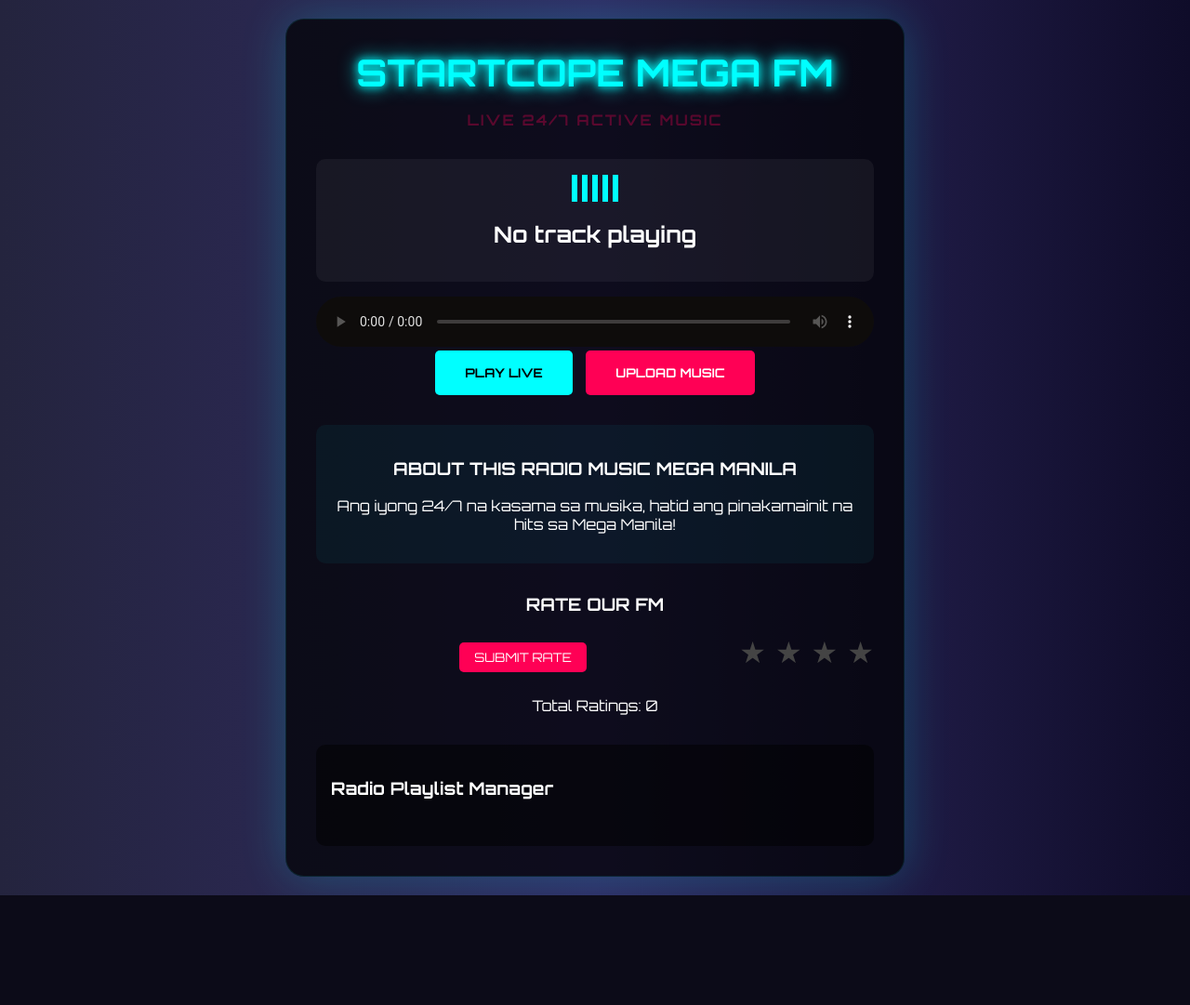
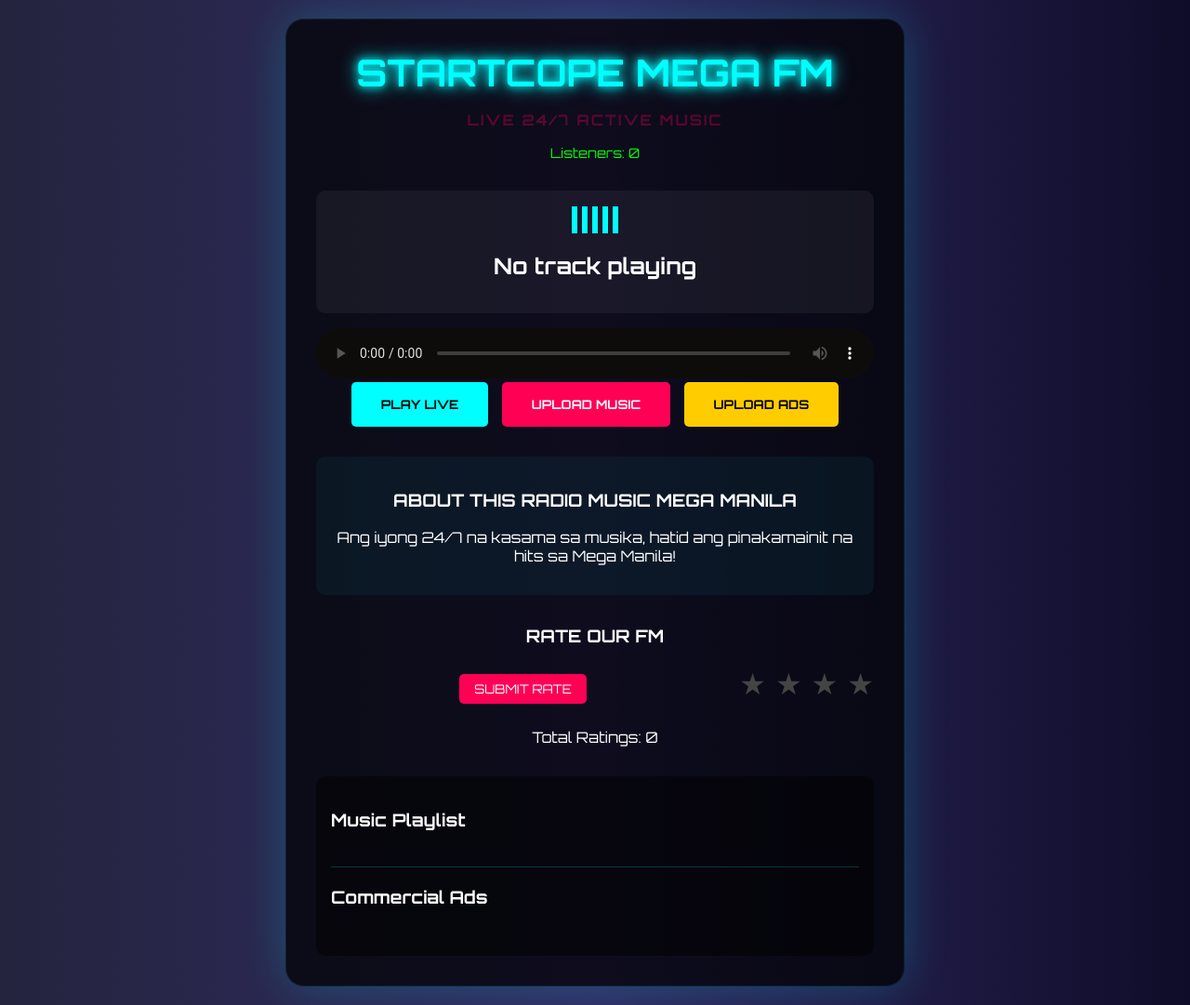
Before and after one commit to fderhbxsrgc5/Gogom, a Node server app: page / in a window 1280 px wide. Shown: the whole page at 93% size. Before the commit the page ends 963 px from the top, so only its background shows below. Run offline with Node 20, Linux system fonts and the light colour scheme.

Commit message:
Add listener count and separate ad uploads to the radio station
Implement listener tracking and distinct upload functionality for music and commercials.

Replit-Commit-Author: Agent
Replit-Commit-Session-Id: 73fe8e58-e4f7-468a-80ac-4fbcaa36120b
Replit-Commit-Checkpoint-Type: full_checkpoint
Replit-Commit-Event-Id: faf9527d-c6c4-45af-8e57-6fe19baee4a2
Replit-Commit-Screenshot-Url: https://storage.googleapis.com/screenshot-production-us-central1/5a512055-0e49-4ae6-ac48-3885f40c8f9c/73fe8e58-e4f7-468a-80ac-4fbcaa36120b/6zTZOgN
Replit-Helium-Checkpoint-Created: true

```diff
--- /dev/null
+++ b/listeners.json
@@ -0,0 +1 @@
+{"count":0}
--- a/public/css/style.css
+++ b/public/css/style.css
@@ -11,51 +11,21 @@ body {
     overflow-x: hidden;
 }
 
-.upload-btn {
-    background: #ff0055;
-    color: white;
-    border: none;
-    padding: 1rem 2rem;
-    font-family: inherit;
-    font-weight: bold;
-    cursor: pointer;
-    border-radius: 5px;
-    margin-left: 10px;
-    transition: 0.3s;
+.ad-btn {
+    background: #ffcc00 !important;
+    color: black !important;
 }
 
-.upload-btn:hover {
-    background: #00ffff;
-    color: black;
-    box-shadow: 0 0 20px #00ffff;
+.listeners-tag {
+    color: #00ff00;
+    font-size: 0.9rem;
+    margin-top: 5px;
 }
 
-.modal {
-    display: none;
-    position: fixed;
-    z-index: 2000;
-    left: 0;
-    top: 0;
-    width: 100%;
-    height: 100%;
-    background: rgba(0,0,0,0.9);
-}
-
-.modal-content {
-    background: #1a1a1a;
-    margin: 15% auto;
-    padding: 2rem;
-    border: 1px solid #00ffff;
-    width: 80%;
-    max-width: 400px;
-    border-radius: 10px;
-}
-
-.close-modal {
-    float: right;
-    font-size: 2rem;
-    cursor: pointer;
-    color: #ff0055;
+hr {
+    border: 0;
+    border-top: 1px solid rgba(0, 255, 255, 0.2);
+    margin: 20px 0;
 }
 
 .container {
@@ -129,6 +99,53 @@ body {
     background: #ff0055;
     color: white;
     box-shadow: 0 0 20px #ff0055;
+}
+
+.upload-btn {
+    background: #ff0055;
+    color: white;
+    border: none;
+    padding: 1rem 2rem;
+    font-family: inherit;
+    font-weight: bold;
+    cursor: pointer;
+    border-radius: 5px;
+    margin-left: 10px;
+    transition: 0.3s;
+}
+
+.upload-btn:hover {
+    background: #00ffff;
+    color: black;
+    box-shadow: 0 0 20px #00ffff;
+}
+
+.modal {
+    display: none;
+    position: fixed;
+    z-index: 2000;
+    left: 0;
+    top: 0;
+    width: 100%;
+    height: 100%;
+    background: rgba(0,0,0,0.9);
+}
+
+.modal-content {
+    background: #1a1a1a;
+    margin: 15% auto;
+    padding: 2rem;
+    border: 1px solid #00ffff;
+    width: 80%;
+    max-width: 400px;
+    border-radius: 10px;
+}
+
+.close-modal {
+    float: right;
+    font-size: 2rem;
+    cursor: pointer;
+    color: #ff0055;
 }
 
 .info-section {
--- a/public/index.html
+++ b/public/index.html
@@ -13,38 +13,46 @@
         <header>
             <h1 class="glow-text">STARTCOPE MEGA FM</h1>
             <p class="live-tag">LIVE 24/7 ACTIVE MUSIC</p>
+            <p class="listeners-tag">Listeners: 0</p>
         </header>
 
         <main>
             <div class="player-container">
                 <div class="now-playing">
                     <div class="visualizer">
-                        <div class="bar"></div>
-                        <div class="bar"></div>
-                        <div class="bar"></div>
-                        <div class="bar"></div>
-                        <div class="bar"></div>
+                        <div class="bar"></div><div class="bar"></div><div class="bar"></div><div class="bar"></div><div class="bar"></div>
                     </div>
                     <h2 id="current-track-name">No track playing</h2>
+                    <p id="track-type" style="color: #ff0055; font-size: 0.8rem;"></p>
                 </div>
 
-                <audio id="radio-player" controls preload="auto">
-                    Your browser does not support the audio element.
-                </audio>
+                <audio id="radio-player" controls preload="auto"></audio>
 
                 <div class="controls">
                     <button id="play-btn">PLAY LIVE</button>
-                    <button id="upload-trigger" class="upload-btn">UPLOAD MUSIC</button>
+                    <button id="upload-music-trigger" class="upload-btn">UPLOAD MUSIC</button>
+                    <button id="upload-ads-trigger" class="upload-btn ad-btn">UPLOAD ADS</button>
                 </div>
 
-                <!-- Hidden Upload Modal -->
-                <div id="upload-modal" class="modal">
+                <!-- Modals -->
+                <div id="music-modal" class="modal">
                     <div class="modal-content">
                         <span class="close-modal">&times;</span>
                         <h3>Upload Music</h3>
-                        <form action="/upload" method="POST" enctype="multipart/form-data">
-                            <input type="file" name="music" accept="audio/*" multiple required>
-                            <button type="submit">Start Upload</button>
+                        <form action="/upload?type=music" method="POST" enctype="multipart/form-data">
+                            <input type="file" name="files" accept="audio/*" multiple required>
+                            <button type="submit">Upload Music</button>
+                        </form>
+                    </div>
+                </div>
+
+                <div id="ads-modal" class="modal">
+                    <div class="modal-content">
+                        <span class="close-modal">&times;</span>
+                        <h3>Upload Commercial Ads</h3>
+                        <form action="/upload?type=ad" method="POST" enctype="multipart/form-data">
+                            <input type="file" name="files" accept="audio/*" multiple required>
+                            <button type="submit">Upload Ads</button>
                         </form>
                     </div>
                 </div>
@@ -64,70 +72,111 @@
                     <input type="radio" name="rating" value="1" id="star1"><label for="star1">★</label>
                     <button type="submit" class="rate-submit">SUBMIT RATE</button>
                 </form>
-                <div class="rating-stats">
-                    <p id="total-ratings">Total Ratings: 0</p>
-                </div>
+                <p>Total Ratings: 0</p>
             </div>
 
             <div class="playlist-box">
-                <h3>Radio Playlist Manager</h3>
+                <h3>Music Playlist</h3>
                 <ul id="playlist-display"></ul>
+                <hr>
+                <h3>Commercial Ads</h3>
+                <ul id="ads-display"></ul>
             </div>
         </main>
     </div>
 
     <script>
         const playlist = [];
+        const adsList = [];
         const player = document.getElementById('radio-player');
         const trackNameDisplay = document.getElementById('current-track-name');
+        const trackTypeDisplay = document.getElementById('track-type');
         const playBtn = document.getElementById('play-btn');
-        let currentIndex = 0;
 
-        // Modal Logic
-        const modal = document.getElementById("upload-modal");
-        const btn = document.getElementById("upload-trigger");
-        const span = document.getElementsByClassName("close-modal")[0];
+        let musicCounter = 0;
+        let isAdPlaying = false;
+        let playedMusic = [];
+        let playedAds = [];
 
-        if (btn) btn.onclick = () => modal.style.display = "block";
-        if (span) span.onclick = () => modal.style.display = "none";
-        window.onclick = (event) => {
-            if (event.target == modal) modal.style.display = "none";
+        function getRandomItem(list, playedList) {
+            let available = list.filter(item => !playedList.includes(item));
+            if (available.length === 0) {
+                playedList.length = 0;
+                available = list;
+            }
+            const item = available[Math.floor(Math.random() * available.length)];
+            playedList.push(item);
+            return item;
         }
 
         function playNext() {
-            if (playlist.length === 0) {
-                if (player.src) player.play();
+            if (playlist.length === 0 && adsList.length === 0) return;
+
+            if (!isAdPlaying && musicCounter >= 4 && adsList.length > 0) {
+                // Play 6 Ads
+                playAdsSequence(0);
                 return;
             }
 
-            player.src = '/music/' + playlist[currentIndex];
-            trackNameDisplay.innerText = playlist[currentIndex];
-            player.play().catch(e => console.log("Auto-play blocked or error:", e));
+            // Play Music
+            isAdPlaying = false;
+            if (playlist.length > 0) {
+                const track = getRandomItem(playlist, playedMusic);
+                player.src = '/music/' + track;
+                trackNameDisplay.innerText = track;
+                trackTypeDisplay.innerText = "NOW PLAYING: MUSIC";
+                musicCounter++;
+                player.play().catch(e => console.log(e));
+            }
+        }
 
-            currentIndex = (currentIndex + 1) % playlist.length;
+        function playAdsSequence(index) {
+            if (index >= 6 || adsList.length === 0) {
+                musicCounter = 0;
+                isAdPlaying = false;
+                playNext();
+                return;
+            }
+
+            isAdPlaying = true;
+            const ad = getRandomItem(adsList, playedAds);
+            player.src = '/ads/' + ad;
+            trackNameDisplay.innerText = ad;
+            trackTypeDisplay.innerText = "NOW PLAYING: COMMERCIAL AD " + (index + 1);
+
+            player.onended = () => playAdsSequence(index + 1);
+            player.play().catch(e => {
+                console.log(e);
+                playAdsSequence(index + 1);
+            });
         }
 
         player.onended = playNext;
 
         playBtn.onclick = () => {
-            if (playlist.length > 0 || player.src) {
-                if (player.paused) {
-                    if (!player.src && playlist.length > 0) playNext();
-                    else player.play();
-                    playBtn.innerText = "STOP";
-                } else {
-                    player.pause();
-                    playBtn.innerText = "PLAY LIVE";
-                }
+            if (player.paused) {
+                fetch('/update-listeners', {method: 'POST'});
+                playNext();
+                playBtn.innerText = "STOP";
             } else {
-                alert("Playlist is empty!");
+                player.pause();
+                playBtn.innerText = "PLAY LIVE";
             }
         };
 
-        // Initial setup
-        if (playlist.length > 0) {
-            player.src = '/music/' + playlist[0];
-            trackNameDisplay.innerText = playlist[0];
+        // Modals
+        function setupModal(triggerId, modalId) {
+            const modal = document.getElementById(modalId);
+            const btn = document.getElementById(triggerId);
+            const span = modal.querySelector(".close-modal");
+            btn.onclick = () => modal.style.display = "block";
+            span.onclick = () => modal.style.display = "none";
+        }
+        setupModal("upload-music-trigger", "music-modal");
+        setupModal("upload-ads-trigger", "ads-modal");
+
+        window.onclick = (event) => {
+            if (event.target.className === 'modal') event.target.style.display = "none";
         }
     </script>
 </body>
--- a/server.js
+++ b/server.js
@@ -10,13 +10,15 @@ app.use(express.static('public'));
 app.use(express.urlencoded({ extended: true }));
 
 const ratingsFile = path.join(__dirname, 'ratings.json');
+const listenersFile = path.join(__dirname, 'listeners.json');
 if (!fs.existsSync(ratingsFile)) fs.writeFileSync(ratingsFile, JSON.stringify([]));
+if (!fs.existsSync(listenersFile)) fs.writeFileSync(listenersFile, JSON.stringify({ count: 0 }));
 
 const storage = multer.diskStorage({
     destination: (req, file, cb) => {
-        const dir = 'public/music';
-        if (!fs.existsSync(dir)) fs.mkdirSync(dir, { recursive: true });
-        cb(null, dir);
+        const type = req.query.type === 'ad' ? 'public/ads' : 'public/music';
+        if (!fs.existsSync(type)) fs.mkdirSync(type, { recursive: true });
+        cb(null, type);
     },
     filename: (req, file, cb) => {
         cb(null, Date.now() + path.extname(file.originalname));
@@ -29,45 +31,53 @@ const upload = multer({
 
 app.get('/', (req, res) => {
     const musicDir = path.join(__dirname, 'public/music');
+    const adsDir = path.join(__dirname, 'public/ads');
     if (!fs.existsSync(musicDir)) fs.mkdirSync(musicDir, { recursive: true });
+    if (!fs.existsSync(adsDir)) fs.mkdirSync(adsDir, { recursive: true });
 
-    fs.readdir(musicDir, (err, files) => {
-        let playlist = [];
-        if (!err && files) {
-            playlist = files.filter(f => f.endsWith('.mp3') || f.endsWith('.m4a') || f.endsWith('.wav'));
-        }
+    const musicFiles = fs.readdirSync(musicDir).filter(f => f.endsWith('.mp3') || f.endsWith('.m4a') || f.endsWith('.wav'));
+    const adsFiles = fs.readdirSync(adsDir).filter(f => f.endsWith('.mp3') || f.endsWith('.m4a') || f.endsWith('.wav'));
 
     let ratings = [];
     try {
-            if (fs.existsSync(ratingsFile)) {
-                const content = fs.readFileSync(ratingsFile, 'utf8');
-                ratings = JSON.parse(content || '[]');
-            }
-        } catch (e) {
-            console.error("Ratings read error:", e);
-        }
+        ratings = JSON.parse(fs.readFileSync(ratingsFile, 'utf8') || '[]');
+    } catch (e) {}
+
+    let listenerData = { count: 0 };
+    try {
+        listenerData = JSON.parse(fs.readFileSync(listenersFile, 'utf8') || '{"count":0}');
+    } catch (e) {}
 
     let html = fs.readFileSync(path.join(__dirname, 'public/index.html'), 'utf8');
-        html = html.replace('const playlist = [];', `const playlist = ${JSON.stringify(playlist)};`);
+
+    // Inject Data
+    html = html.replace('const playlist = [];', `const playlist = ${JSON.stringify(musicFiles)};`);
+    html = html.replace('const adsList = [];', `const adsList = ${JSON.stringify(adsFiles)};`);
     html = html.replace('Total Ratings: 0', `Total Ratings: ${ratings.length}`);
+    html = html.replace('Listeners: 0', `Listeners: ${listenerData.count}`);
 
     let playlistHtml = '';
-        playlist.forEach(track => {
-            playlistHtml += `
-                <li>
-                    <div class="track-info">
-                        <span>${track}</span>
-                        <form action="/delete" method="POST" style="display:inline;">
-                            <input type="hidden" name="filename" value="${track}">
-                            <button type="submit" class="mini-delete">DELETE</button>
-                        </form>
-                    </div>
-                </li>`;
+    musicFiles.forEach(track => {
+        playlistHtml += `<li><div class="track-info"><span>${track}</span><form action="/delete" method="POST" style="display:inline;"><input type="hidden" name="filename" value="${track}"><input type="hidden" name="type" value="music"><button type="submit" class="mini-delete">DELETE</button></form></div></li>`;
     });
     html = html.replace('<ul id="playlist-display"></ul>', `<ul id="playlist-display">${playlistHtml}</ul>`);
 
+    let adsHtml = '';
+    adsFiles.forEach(ad => {
+        adsHtml += `<li><div class="track-info"><span>${ad}</span><form action="/delete" method="POST" style="display:inline;"><input type="hidden" name="filename" value="${ad}"><input type="hidden" name="type" value="ad"><button type="submit" class="mini-delete">DELETE</button></form></div></li>`;
+    });
+    html = html.replace('<ul id="ads-display"></ul>', `<ul id="ads-display">${adsHtml}</ul>`);
+
     res.send(html);
 });
+
+app.post('/update-listeners', (req, res) => {
+    try {
+        let data = JSON.parse(fs.readFileSync(listenersFile, 'utf8') || '{"count":0}');
+        data.count += 1;
+        fs.writeFileSync(listenersFile, JSON.stringify(data));
+        res.json(data);
+    } catch (e) { res.status(500).json({error: e.message}); }
 });
 
 app.post('/rate', (req, res) => {
@@ -78,13 +88,14 @@ app.post('/rate', (req, res) => {
     res.redirect('/');
 });
 
-app.post('/upload', upload.array('music'), (req, res) => {
+app.post('/upload', upload.array('files'), (req, res) => {
     res.redirect('/');
 });
 
 app.post('/delete', (req, res) => {
-    const { filename } = req.body;
-    const filePath = path.join(__dirname, 'public/music', filename);
+    const { filename, type } = req.body;
+    const dir = type === 'ad' ? 'public/ads' : 'public/music';
+    const filePath = path.join(__dirname, dir, filename);
     if (fs.existsSync(filePath)) fs.unlinkSync(filePath);
     res.redirect('/');
 });
```
Lines whose indentation alone changed are shown as unchanged.
